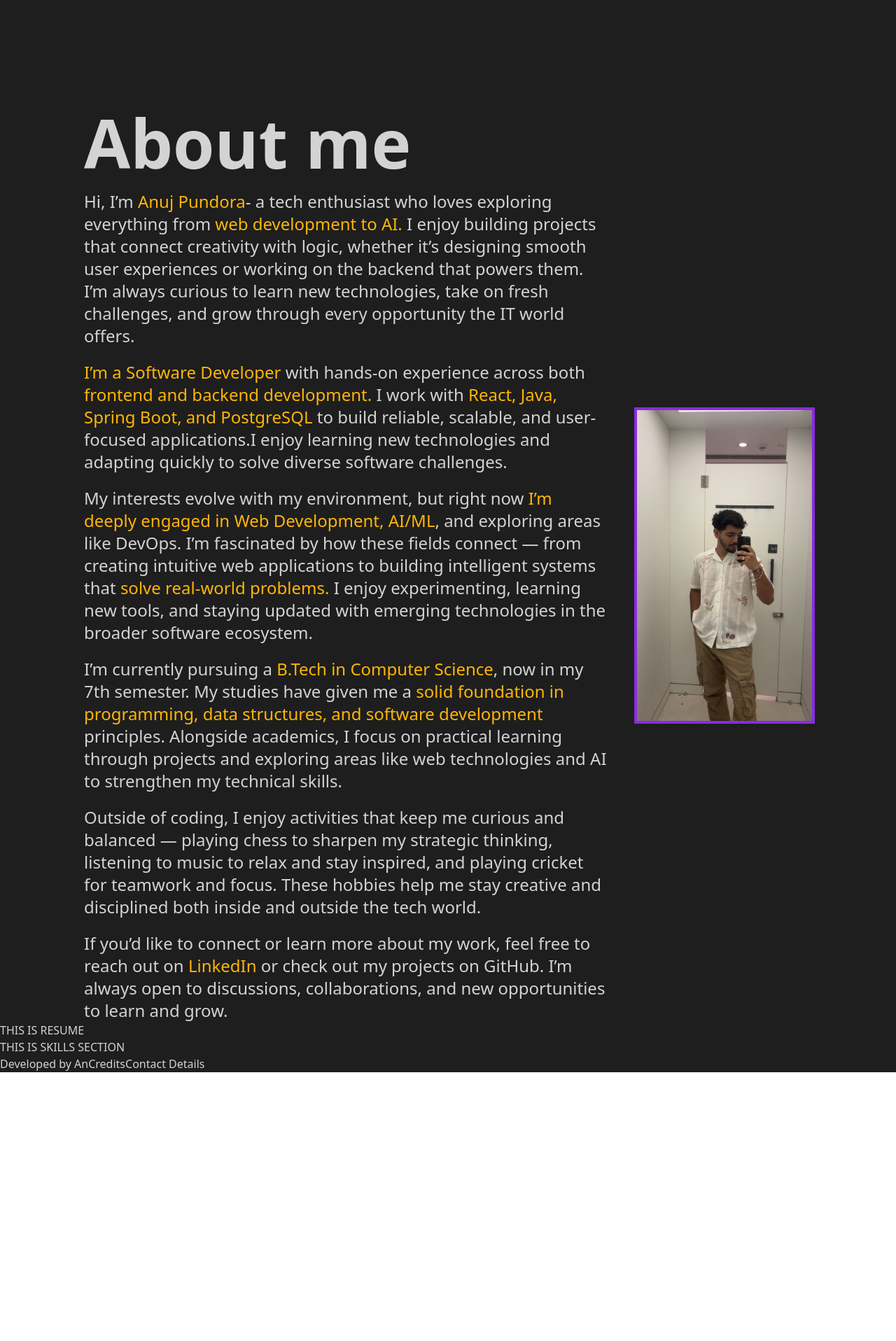
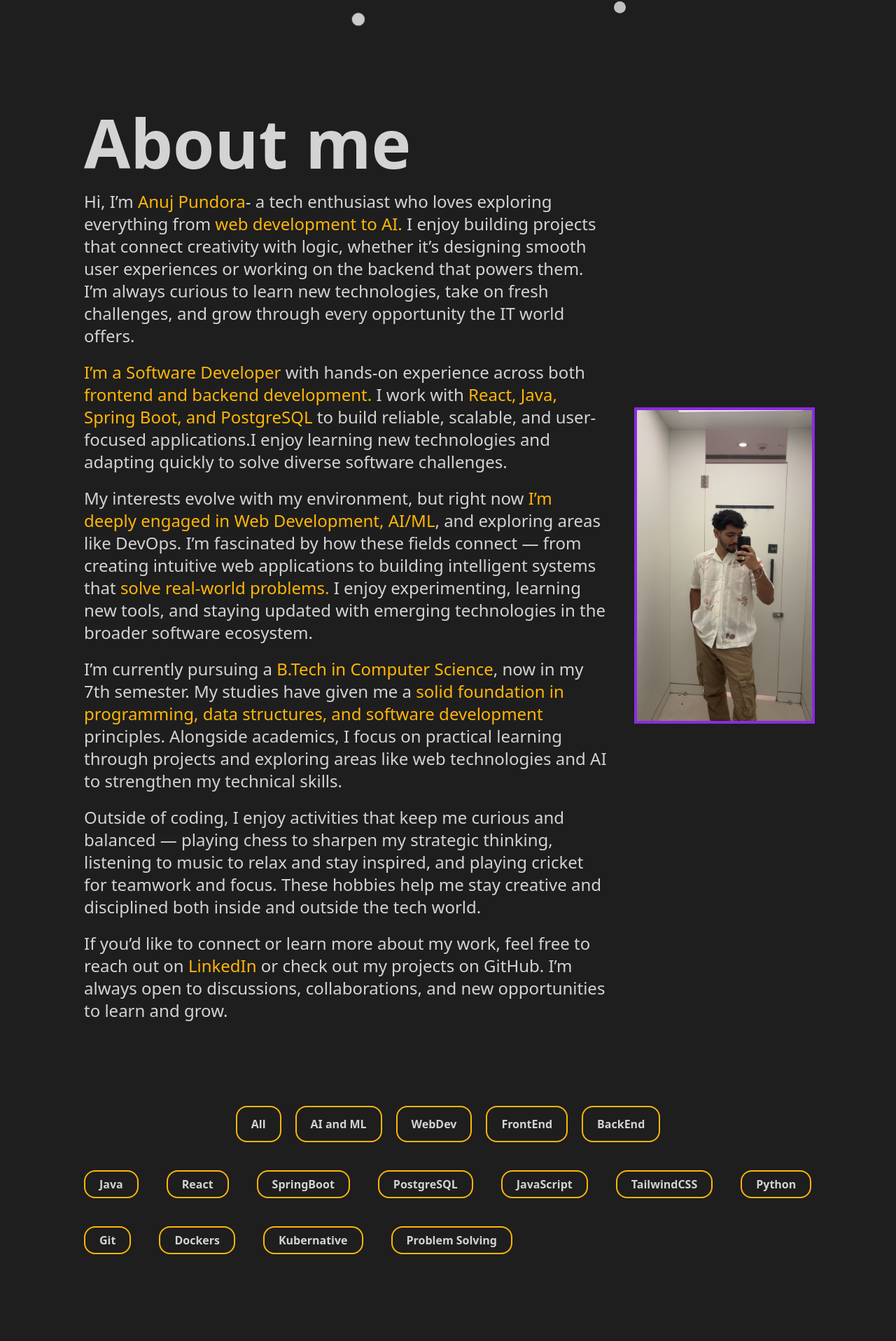
Before and after one commit to anujpundora/Portfolio_Site, a React (Vite) app in the folder AnujPundora/: page / in a window 1280 px wide. Shown: the part 804-2720 px from the top of the page at 70% size. Before the commit the page ends 2336 px from the top, so only its background shows below. Built offline with nearby package versions, Linux system fonts and the light colour scheme.

Commit message:
Added skills and skill filtering feature

```diff
--- a/AnujPundora/src/App.jsx
+++ b/AnujPundora/src/App.jsx
@@ -4,9 +4,9 @@
 import Navbar from './Components/Navbar';
 import Home from './Components/HeroSection/Home';
 import About from './Components/HeroSection/About';
-import Resume from './Components/HeroSection/resume';
+import Resume from './Components/HeroSection/skillSection/Resume';
 import Footer from './Components/Footer';
-import Skills from './Components/HeroSection/Skill';
+
 function App() {
 
   return (
@@ -15,7 +15,6 @@
     <Home />
     <About />
     <Resume />
-    <Skills />
     <Footer/>
     </div>
   );
--- a/AnujPundora/src/Components/Animations/HomeAnimation.jsx
+++ b/AnujPundora/src/Components/Animations/HomeAnimation.jsx
@@ -2,8 +2,8 @@
 
 function HomeAnimation(){
 
-    const width=800;
-    const height=600;
+    const width=window.innerWidth;
+    const height=window.innerHeight;
     const particles=Array.from({length:80},()=>({
         x:Math.random()*width - width/2,
         y:Math.random()* height - height/2,
@@ -12,7 +12,7 @@
         duration : Math.random()* 3 + 2
     }))
     return(
-        <div className="relative h-screen w-full overflow-hidden ">
+        <div className="relative h-screen w-full overflow-hidden  ">
 
             {
                 particles.map((part,i)=>(
--- a/AnujPundora/src/Components/HeroSection/Home.jsx
+++ b/AnujPundora/src/Components/HeroSection/Home.jsx
@@ -3,15 +3,15 @@
 function Home(){
     return(
         <div id="home" className="flex items-center justify-around pt-0  pr-0 p-15 ">
-            <div id="hm-txt" className="flex-col justify-center space-y-15 items-center min-w-1/3 text-[#FFB606] font-extrabold text-5xl ">
-                    <h6 className="text-5xl">Launching ideas into the digital cosmos</h6>
+            <div id="hm-txt" className="flex-col justify-center space-y-20 items-center max-w-1/3 text-[#FFB606] font-extrabold text-5xl ">
+                    <h6 className="text-5xl ">Launching ideas into the digital cosmos</h6>
 
                     <span className=" font-bold  bg-linear-to-r from-[#FFB606] to-[#cba673] bg-clip-text text-transparent">
                         I ' m Anuj Pundora</span>
-                    <div className=" text-xl mt-3">
+                    <div className=" text-xl mt-3  font-thin">
                     <Typewriter
                     options={{
-                        strings: ['Web Developer', 'AI Enthusiast', 'Software Engineer'],
+                        strings: ['Web Developer', 'AI Enthusiast', 'Software Engineer','Tech Explorer', 'Coding. Debugging. Learning.'],
                         autoStart: true,
                         loop: true,
                         deleteSpeed: 100,
--- a/AnujPundora/src/Components/HeroSection/Resume.jsx
+++ /dev/null
@@ -1,9 +0,0 @@
-function Resume(){
-    return(
-        <>
-        <div id="resume">
-            THIS IS RESUME</div>
-        </>
-    )
-}
-export default Resume;
--- a/AnujPundora/src/Components/HeroSection/Skill.jsx
+++ /dev/null
@@ -1,6 +0,0 @@
-function Skills(){
-    return (
-        <div id="skill">THIS IS SKILLS SECTION</div>
-    )
-}
-export default Skills;
--- /dev/null
+++ b/AnujPundora/src/Components/HeroSection/skillSection/FilterBtn.jsx
@@ -0,0 +1,10 @@
+function FilterBtn({type , clickHandler}){
+return(
+    <button
+    onClick={()=> {clickHandler({type})}}
+    className=" border-2  font-extrabold border-[#FFB606] pl-5 pr-5 p-3  rounded-2xl">
+        {type}
+    </button>
+)
+}
+export default FilterBtn;
--- /dev/null
+++ b/AnujPundora/src/Components/HeroSection/skillSection/Filtering.jsx
@@ -0,0 +1,68 @@
+import Skills from "./Skills"
+function Filtering({filter}){
+
+            switch (filter) {
+                case "All":
+                    return(<>
+                    <Skills name="Java"/>
+                    <Skills name="React" />
+                    <Skills name="SpringBoot" />
+                    <Skills name="PostgreSQL" />
+                    <Skills name="JavaScript" />
+                    <Skills name="TailwindCSS" />
+                    <Skills name="Python"/>
+                    <Skills name="Git" />
+                    <Skills name="Dockers" />
+                    <Skills name="Kubernative" />
+                    <Skills name="Problem Solving" />
+                </>)
+                    break;
+                case "AI and ML":
+                    return(<>
+                    <Skills name="Python"/>
+                    <Skills name="Scikit-learn" />
+                    <Skills name="TensorFlow" />
+                    <Skills name="OpenCV" />
+                    <Skills name="Pandas" />
+                    <Skills name="NumPy" />
+                    <Skills name="Matplotlib" />
+                    </>)
+                    break;
+                case "WebDev":
+                   return(<>
+                    <Skills name="Python"/>
+                    <Skills name="Scikit-learn" />
+                    <Skills name="TensorFlow" />
+                    <Skills name="OpenCV" />
+                    <Skills name="Pandas" />
+                    <Skills name="NumPy" />
+                    <Skills name="Matplotlib" />
+                    </>)
+                    break;
+                case "FrontEnd":
+                    return(<>
+                    <Skills name="Python"/>
+                    <Skills name="Scikit-learn" />
+                    <Skills name="TensorFlow" />
+                    <Skills name="OpenCV" />
+                    <Skills name="Pandas" />
+                    <Skills name="NumPy" />
+                    <Skills name="Matplotlib" />
+                    </>)
+                    break;
+                case "BackEnd":
+                    return(<>
+                    <Skills name="Python"/>
+                    <Skills name="Scikit-learn" />
+                    <Skills name="TensorFlow" />
+                    <Skills name="OpenCV" />
+                    <Skills name="Pandas" />
+                    <Skills name="NumPy" />
+                    <Skills name="Matplotlib" />
+                    </>)
+                    break;
+
+        }
+
+    }
+    export default Filtering;
--- /dev/null
+++ b/AnujPundora/src/Components/HeroSection/skillSection/Resume.jsx
@@ -0,0 +1,58 @@
+import { useState } from "react";
+import Filtering from "./Filtering.jsx";
+import FilterBtn from "./FilterBtn.jsx";
+import Skills from "./Skills.jsx";
+
+function Resume(){
+    const [filter,setFilter]=useState("All");
+
+    //Setting up the filter for showing intreseted Shkills only
+    function clickHandler({type}){
+        setFilter(type);
+        //debugging
+        console.log(filter);
+    }
+
+
+    //Filtering the Skills
+
+    return(
+        <>
+        <div id="resume" className=" flex-col gap-y-5  p-30">
+
+        <div id="filter" className=" flex justify-center gap-5 mb-10">
+            <FilterBtn clickHandler={clickHandler} type = "All"/>
+            <FilterBtn clickHandler={clickHandler} type = "AI and ML"/>
+            <FilterBtn clickHandler={clickHandler} type = "WebDev"/>
+            <FilterBtn clickHandler={clickHandler} type = "FrontEnd"/>
+            <FilterBtn clickHandler={clickHandler} type = "BackEnd"/>
+        </div>
+
+        <div id="skills" className="flex flex-wrap gap-10">
+
+            <Filtering filter={filter}/>
+
+
+
+
+            {/* <Skills name="Java"/>
+            <Skills name="React" />
+            <Skills name="SpringBoot" />
+            <Skills name="PostgreSQL" />
+            <Skills name="JavaScript" />
+            <Skills name="TailwindCSS" />
+            <Skills name="Python"/>
+            <Skills name="Git" />
+            <Skills name="Dockers" />
+            <Skills name="Kubernative" />
+            <Skills name="Problem Solving" /> */}
+
+
+
+            </div>
+
+        </div>
+        </>
+    )
+}
+export default Resume;
--- /dev/null
+++ b/AnujPundora/src/Components/HeroSection/skillSection/Skills.jsx
@@ -0,0 +1,11 @@
+function Skills({name}){
+    return(
+        <div id="resume" className="">
+
+            <button className="flex items-center justify-center border-2 h-10  border-[#FFB606] pl-5 pr-5 p-3 text-[#d3d3d3] font-extrabold text-center rounded-2xl">
+                {name}
+            </button>
+        </div>
+   )
+}
+export default Skills;
```
